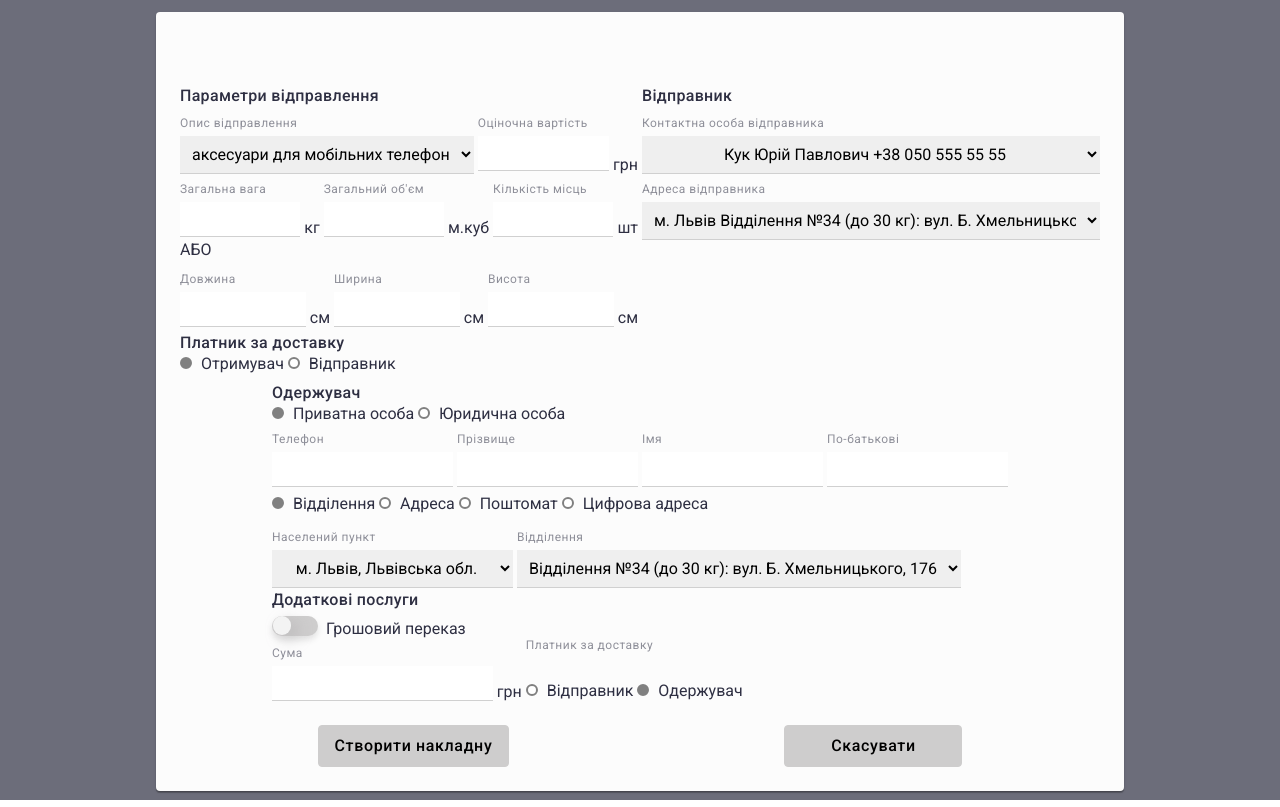
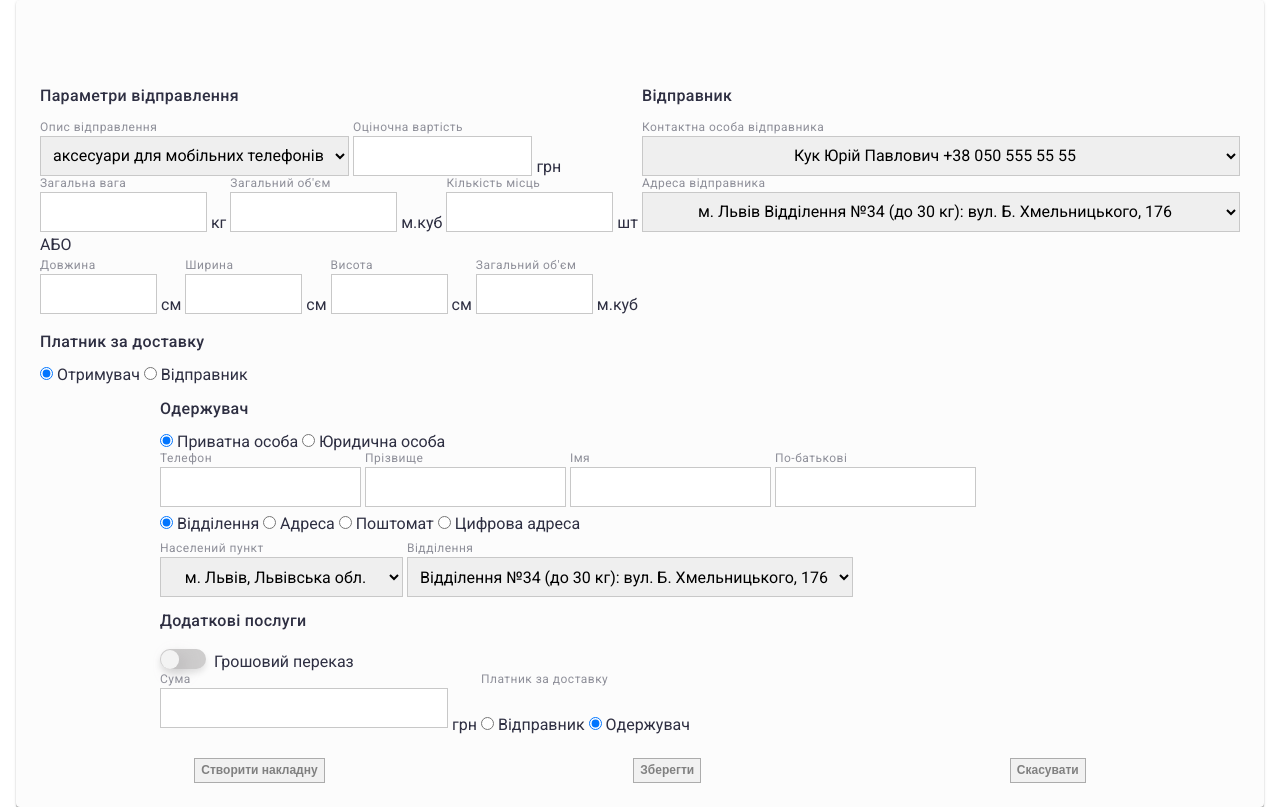
Before and after one commit to NavrA82/kuk-modal-np, a plain HTML site: page index.html in a window 1280 px wide. Drawn offline with nearby package versions, Linux system fonts and the light colour scheme.

Commit message:
site-page

```diff
--- a/css/styles.css
+++ b/css/styles.css
@@ -1,12 +1,5 @@
 /* ---------------GENERAL SETTINGS-------------------- */
 :root {
-  /* -----text color---- */
-  --first-text-color: #434455;
-  --second-text-color: #ffffff;
-  --third-text-color: #2e2f42;
-  --fourth-text-color: #4d5ae5;
-  --fifth-text-color: #f4f4fd;
-  --sixth-text-color: #e7e9fc;
   /* -----background color----------*/
   --first-background-color: #2e2f42;
   --second-background-color: #f4f4fd;
@@ -14,18 +7,6 @@
   --fourth-background-color: #ffffff;
   /* -------accent-color ----------*/
   --accent-color: gray;
-  /* ---------border color--------- */
-  --border-color-img-portfolio: #e7e9fc;
-  /* --------- found -------------- */
-  --secondary-found: 'Raleway', sans-serif;
-  /* -----settings padding, margin and gap*/
-  --basic-settings-padding-section: 120px;
-  --secondary-settings-padding-section: 96px;
-  --basic-settings-gap: 24px;
-  --basic-settings-margin: 72px;
-  --secondary-settings-margin: 8px;
-  /* -------border radius-------------- */
-  --basic-border-radius: 4px;
   /* ---------- transition ------------- */
   --transition-duration: 250ms;
   --transition-timing-function: cubic-bezier (0.4, 0, 0.2, 1);
@@ -52,77 +33,7 @@ ul {
 }
 
 /* ------------------UNIVERSAL CLASSES--------------------- */
-/* delete marker */
-.list {
-  list-style: none;
-}
-/* delete underline */
-.link {
-  text-decoration: none;
-}
-/* main title attributes */
-.title {
-  font-size: 36px;
-  line-height: 1.11;
-  text-align: center;
-  letter-spacing: 0.02em;
-  text-transform: capitalize;
-}
-/* main subtitle attributes */
-.subtitle {
-  font-weight: 500;
-  font-size: 20px;
-  line-height: 1.2;
-  letter-spacing: 0.02em;
-}
-/* main description attributes */
-.text {
-  font-size: 16px;
-  line-height: 1.5;
-  letter-spacing: 0.02em;
-  color: var(--first-text-color);
-}
-/* fading title effect */
-.visually-hidden {
-  position: absolute;
-  width: 1px;
-  height: 1px;
-  margin: -1px;
-  border: 0;
-  padding: 0;
-  white-space: nowrap;
-  clip-path: inset(100%);
-  clip: rect(0 0 0 0);
-  overflow: hidden;
-}
-/* universal button */
-.btn {
-  cursor: pointer;
-  font-family: inherit;
-  display: flex;
-  font-weight: 500;
-  font-size: 16px;
-  line-height: 1.5;
-  align-items: center;
-  letter-spacing: 0.04em;
-  border-radius: grey;
-  transition: background-color var(--transition-duration),
-    color var(--transition-duration), border var(--transition-duration);
-  transition-timing-function: var(--transition-timing-function);
-}
-/* hover and focus effect button*/
-.btn:hover,
-.btn:focus {
-  background-color: var(--accent-color);
-  color: var(--second-text-color);
-  border-color: var(--accent-color);
-}
 
-img {
-  display: block;
-  max-width: 100%;
-  height: auto;
-}
 .container {
   margin-left: auto;
   margin-right: auto;
@@ -131,49 +42,9 @@ img {
   padding-right: 16px;
 }
 
-input[type='radio'] {
-  /* Некастомний стиль кругового фону */
-  -webkit-appearance: none;
-  -moz-appearance: none;
-  appearance: none;
-  width: 12px;
-  height: 12px;
-  border-radius: 50%;
-  border: 2px solid gray; /* Колір обводки радіокнопки */
-  /* outline: none; */
-  margin-right: 5px;
-}
+/* -------------------- modal window and backdrop ----------------- */
 
-/* Задаємо кастомний фон для невибраних радіокнопок */
-input[type='radio']:not(:checked) {
-  background-color: #fff; /* Колір фону для невибраних радіокнопок */
-}
-
-input[type='radio']:checked {
-  background-color: grey;
-  color: #fff; /* Колір тексту для вибраних радіокнопок */
-}
-/* -------------------- modal window and backdrop ----------------- */
-.container {
-  max-width: 428px;
-}
-.novaposhta-modal-window-backdrop {
-  position: fixed;
-  z-index: 10;
-  top: 0;
-  left: 0;
-  width: 100%;
-  height: 100%;
-  background-color: rgba(46, 47, 66, 0.7);
-  transition: opacity var(--transition-duration),
-    visibility var(--transition-duration);
-}
 .novaposhta-modal-window {
-  position: absolute;
-  z-index: 11;
-  left: 0;
-  top: 12px;
-  /* transform: translate(-50%, 0); */
   min-width: 345px;
 
   background: #fcfcfc;
@@ -181,7 +52,7 @@ input[type='radio']:checked {
     0px 2px 1px rgba(0, 0, 0, 0.2);
   border-radius: 4px;
   padding: 72px 24px 24px 24px;
-  margin: 0;
+  /* margin: 0 auto; */
 }
 .novaposhta-modal-form-wrapper {
   margin: 0 auto;
@@ -201,7 +72,7 @@ input[type='radio']:checked {
   background-color: var(--accent-color);
 }
 .burger-switch-input:focus + .burger-switch-slider {
-  box-shadow: 0 0 1px rgb(177, 177, 174);
+  box-shadow: 0 0 1px red;
 }
 .burger-switch-input:checked + .burger-switch-slider::before {
   transform: translateX(26px);
@@ -253,7 +124,7 @@ input[type='radio']:checked {
   box-shadow: 0 0 1px rgb(177, 177, 174);
 }
 .burger-switch-input:checked + .burger-switch-slider {
-  background-color: var(--accent-color);
+  background-color: red;
 }
 .novaposhta-modal-switch {
   margin-top: 4px;
@@ -288,7 +159,7 @@ input[type='radio']:checked {
 
   letter-spacing: 0.02em;
   color: var(--third-text-color);
-  margin: 0;
+  margin: 12px 0;
 }
 .novaposhta-modal-form {
   display: flex;
@@ -298,7 +169,6 @@ input[type='radio']:checked {
 .novaposhta-modal-form-label {
   display: flex;
   flex-direction: column;
-  margin-top: var(--secondary-settings-margin);
 }
 .novaposhta-modal-form-label-name {
   font-weight: 400;
@@ -314,6 +184,7 @@ input[type='radio']:checked {
   outline: none;
   border: none;
   padding: 8px;
+  height: 38px;
   width: 100%;
   text-align: center;
 }
@@ -321,9 +192,8 @@ input[type='radio']:checked {
   width: 30%;
 }
 .novaposhta-modal-form-input-icon {
-  margin-top: 4px;
-  position: relative;
-  border-bottom: 1px solid rgba(33, 33, 33, 0.2);
+  /* position: relative; */
+  border: 1px solid #c8c8c8;
   transition: border var(--transition-duration);
   transition-timing-function: var(--transition-timing-function);
 }
@@ -354,42 +224,36 @@ input[type='radio']:checked {
 }
 .novaposhta-modal-btn-submit,
 .novaposhta-modal-btn {
-  display: block;
+  /* display: block;
   min-width: 178px;
-  padding: 8px 16px;
+  padding: 8px 16px; */
   margin: auto;
   margin-top: 24px;
-  background-color: #cecdcd;
+  -moz-border-radius: 2px;
+  cursor: pointer;
+  height: 25px;
+  font-family: Arial;
+  font-weight: bold;
+  font-size: 12px;
+  color: grey !important;
+  border: 1px solid;
+  border-color: RGB(172, 172, 172);
+  background-color: RGB(241, 241, 241);
+  /* background-color: #cecdcd;
   border-radius: var(--basic-border-radius);
-  border: 1px solid #cecdcd;
-}
-
-/* ------------------------------ backdrop off ------------------------------- */
-/* .novaposhta-modal-window-backdrop.is-hidden {
-	visibility: hidden;
-	opacity: 0;
-	pointer-events: none;
-} */
-.novaposhta-modal-window-backdrop {
-  overflow-y: scroll;
-}
-body.modal-open {
-  overflow: hidden;
+  border: 1px solid #cecdcd; */
 }
 
 .novaposhta-modal-title {
   font-size: 16px;
   line-height: 1.5;
 }
-/* ----------------------- checkbox and checkbox fake ------------- */
-.text-checkbox {
-  font-size: 12px;
-}
-.novaposhta-modal-form-checkbox-accept-link {
-  font-size: 12px;
-}
+
 /*!##################### 480px-.... ########################### */
 @media screen and (min-width: 480px) {
+  /* .container {
+    width: 1280px;
+  } */
   .novaposhta-modal-form-wrapper {
     display: flex;
     column-gap: 4px;
@@ -401,9 +265,7 @@ body.modal-open {
     width: 80%;
   }
 
-  .novaposhta-modal-window {
-    left: 50%;
-    transform: translate(-50%, 0);
+  /* .novaposhta-modal-window {
     min-width: 968px;
-  }
+  } */
 }
--- a/index.html
+++ b/index.html
@@ -29,10 +29,7 @@
               <div class="novaposhta-modal-form-general-wrapper">
                 <p class="novaposhta-modal-title">Параметри відправлення</p>
                 <div class="novaposhta-modal-shipment-parameters-general">
-                  <label
-                    for="description-shipment"
-                    class="novaposhta-modal-form-label"
-                  >
+                  <label class="novaposhta-modal-form-label">
                     <span class="novaposhta-modal-form-label-name"
                       >Опис відправлення</span
                     >
@@ -64,16 +61,12 @@
 
                 <div class="novaposhta-modal-shipment-parameters">
                   <div class="novaposhta-modal-shipment-parameters-wrap">
-                    <label
-                      for="description-shipment"
-                      class="novaposhta-modal-form-label"
-                    >
+                    <label class="novaposhta-modal-form-label">
                       <span class="novaposhta-modal-form-label-name"
                         >Загальна вага</span
                       >
                       <span class="novaposhta-modal-form-input-icon">
                         <input
-                          id="description-shipment"
                           class="novaposhta-modal-form-label-input"
                           type="text"
                         />
@@ -81,16 +74,12 @@
                     </label>
                     <span class="novaposhta-modal-form-label-value">кг</span>
 
-                    <label
-                      for="description-shipment"
-                      class="novaposhta-modal-form-label"
-                    >
+                    <label class="novaposhta-modal-form-label">
                       <span class="novaposhta-modal-form-label-name"
                         >Загальний об'єм</span
                       >
                       <span class="novaposhta-modal-form-input-icon">
                         <input
-                          id="description-shipment"
                           class="novaposhta-modal-form-label-input"
                           type="text"
                         />
@@ -98,16 +87,12 @@
                     </label>
                     <span class="novaposhta-modal-form-label-value">м.куб</span>
 
-                    <label
-                      for="description-shipment"
-                      class="novaposhta-modal-form-label"
-                    >
+                    <label class="novaposhta-modal-form-label">
                       <span class="novaposhta-modal-form-label-name"
                         >Кількість місць</span
                       >
                       <span class="novaposhta-modal-form-input-icon">
                         <input
-                          id="description-shipment"
                           class="novaposhta-modal-form-label-input"
                           type="text"
                         />
@@ -117,16 +102,12 @@
                   </div>
                   <span class="novaposhta-modal-form-label-value">АБО</span>
                   <div class="novaposhta-modal-shipment-parameters-wrap">
-                    <label
-                      for="description-shipment"
-                      class="novaposhta-modal-form-label"
-                    >
+                    <label class="novaposhta-modal-form-label">
                       <span class="novaposhta-modal-form-label-name"
                         >Довжина</span
                       >
                       <span class="novaposhta-modal-form-input-icon">
                         <input
-                          id="description-shipment"
                           class="novaposhta-modal-form-label-input"
                           type="text"
                         />
@@ -134,16 +115,12 @@
                     </label>
                     <span class="novaposhta-modal-form-label-value">см</span>
 
-                    <label
-                      for="description-shipment"
-                      class="novaposhta-modal-form-label"
-                    >
+                    <label class="novaposhta-modal-form-label">
                       <span class="novaposhta-modal-form-label-name"
                         >Ширина</span
                       >
                       <span class="novaposhta-modal-form-input-icon">
                         <input
-                          id="description-shipment"
                           class="novaposhta-modal-form-label-input"
                           type="text"
                         />
@@ -151,22 +128,31 @@
                     </label>
                     <span class="novaposhta-modal-form-label-value">см</span>
 
-                    <label
-                      for="description-shipment"
-                      class="novaposhta-modal-form-label"
-                    >
+                    <label class="novaposhta-modal-form-label">
                       <span class="novaposhta-modal-form-label-name"
                         >Висота</span
                       >
                       <span class="novaposhta-modal-form-input-icon">
                         <input
-                          id="description-shipment"
                           class="novaposhta-modal-form-label-input"
                           type="text"
                         />
                       </span>
                     </label>
                     <span class="novaposhta-modal-form-label-value">см</span>
+
+                    <label class="novaposhta-modal-form-label">
+                      <span class="novaposhta-modal-form-label-name"
+                        >Загальний об'єм</span
+                      >
+                      <span class="novaposhta-modal-form-input-icon">
+                        <input
+                          class="novaposhta-modal-form-label-input"
+                          type="text"
+                        />
+                      </span>
+                    </label>
+                    <span class="novaposhta-modal-form-label-value">м.куб</span>
                   </div>
                   <div>
                     <p class="novaposhta-modal-title">Платник за доставку</p>
@@ -218,10 +204,7 @@
                     </span>
                   </label>
 
-                  <label
-                    for="description-shipment"
-                    class="novaposhta-modal-form-label"
-                  >
+                  <label class="novaposhta-modal-form-label">
                     <span class="novaposhta-modal-form-label-name"
                       >Адреса відправника</span
                     >
@@ -386,10 +369,7 @@
                     </span>
                   </label>
 
-                  <label
-                    for="description-shipment"
-                    class="novaposhta-modal-form-label"
-                  >
+                  <label class="novaposhta-modal-form-label">
                     <span class="novaposhta-modal-form-label-name"
                       >Відділення</span
                     >
@@ -469,6 +449,9 @@
                   Створити накладну
                 </button>
                 <button type="button" class="novaposhta-modal-btn btn">
+                  Зберегти
+                </button>
+                <button type="button" class="novaposhta-modal-btn btn">
                   Скасувати
                 </button>
               </div>
@@ -477,6 +460,5 @@
         </div>
       </div>
     </div>
-    <!-- ================= /modal window ============ -->
   </body>
 </html>
```
